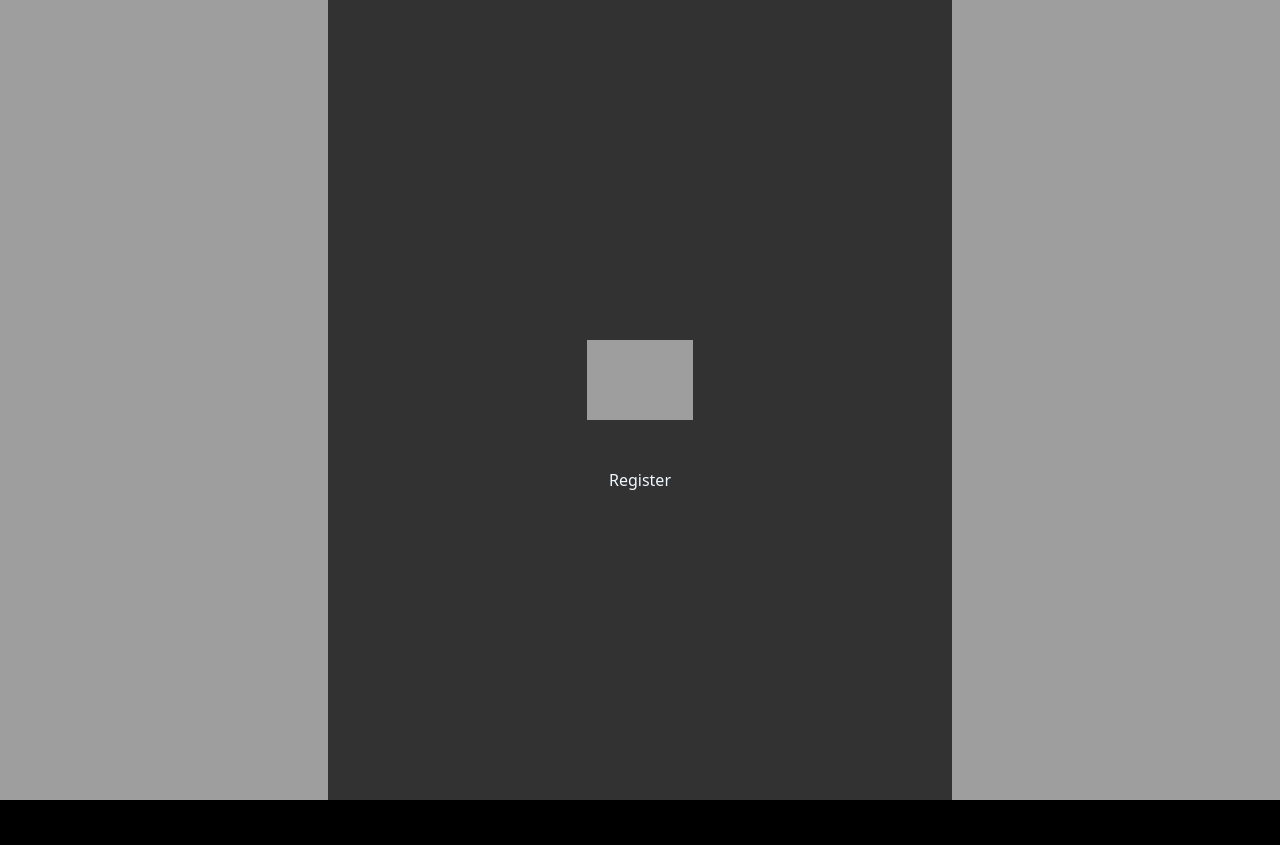
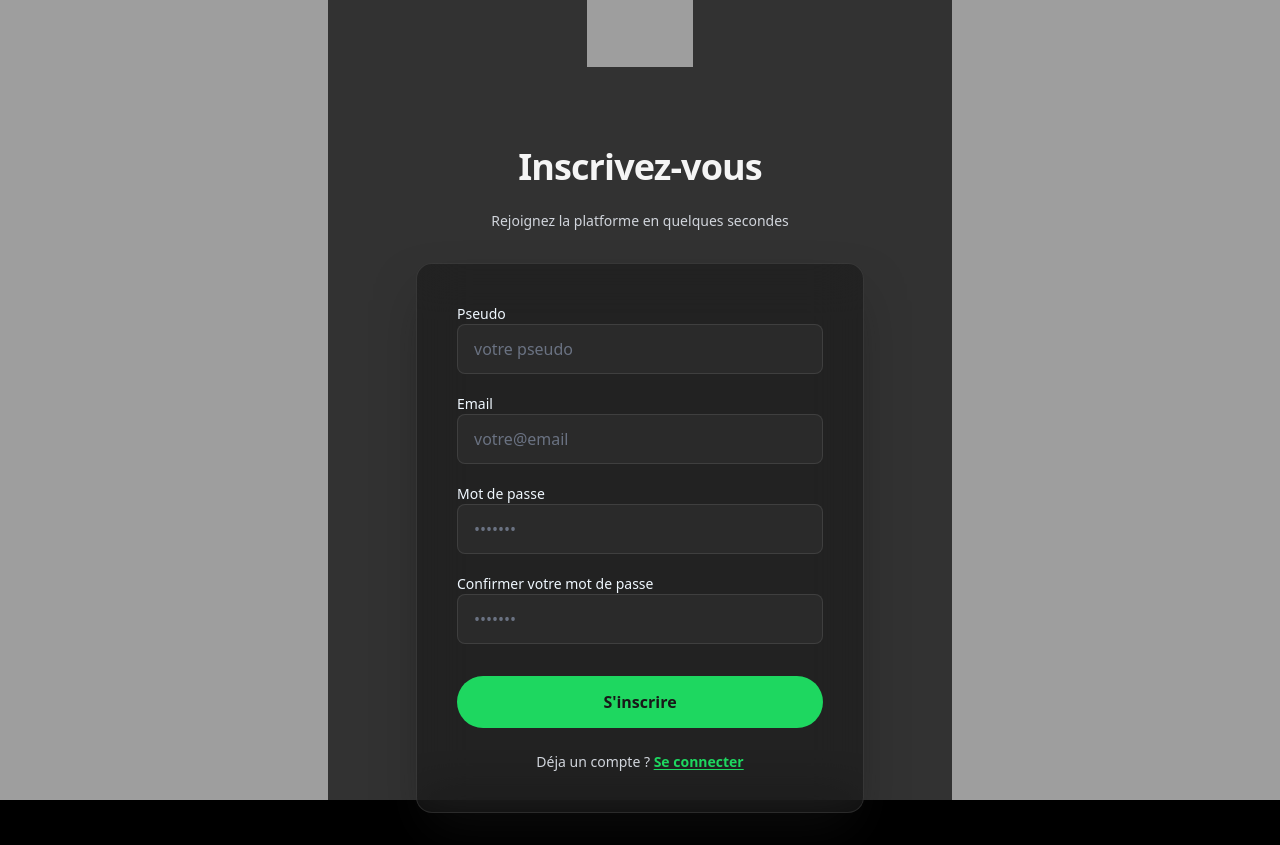
Before and after one commit to Eliott-stf/front_react_spotify, a React (Vite) app: page /register in a window 1280 px wide. Before the commit the page ends 800 px from the top, so only its background shows below. Built offline with nearby package versions, Linux system fonts and the light colour scheme.

Commit message:
register screen

```diff
--- a/src/screens/OfflineScreens/Login.jsx
+++ b/src/screens/OfflineScreens/Login.jsx
@@ -9,7 +9,7 @@ const Login = () => {
     //on délcare nos state pour les valeurs du formulaire
     const [email, setEmail] = useState('');
     const [password, setPassword] = useState('');
-    const [errorMessage, setEroorMessage] = useState('');
+    const [errorMessage, setErrorMessage] = useState('');
     const [isLoading, setIsLoading] = useState(false);
     const [user, setUser] = useState('');
 
@@ -32,7 +32,7 @@ const Login = () => {
         <div className='col w-full min-h-[70vh] px-4 sm:px-6 py-8'>
             <div className="w-full max-w-md animate-slideup2">
                 <div className="text-center mb-8">
-                    <h1 className="title-h1">Connectez vous</h1>
+                    <h1 className="title-h1">Connectez-vous</h1>
                     <p className="text-gray-300 mt-2 text-sm">Accédez a votre bibliothèque musicale</p>
                 </div>
 
--- a/src/screens/OfflineScreens/Register.jsx
+++ b/src/screens/OfflineScreens/Register.jsx
@@ -1,9 +1,100 @@
-import React from 'react'
+import React, { useEffect, useState } from 'react'
+import { Link, useNavigate } from 'react-router-dom';
+import CustomInput from '../../components/Ui/CustomInput';
+import ErrorMessage from '../../components/Ui/ErrorMessage';
+import ButtonLoader from '../../components/Loader/ButtonLoader';
 
 const Register = () => {
-  return (
-    <div>Register</div>
-  )
+
+    //on délcare nos state pour les valeurs du formulaire
+    const [email, setEmail] = useState('');
+    const [password, setPassword] = useState('');
+    const [confirmPassword, setConfirmPassword] = useState('');
+    const [nickname, setNickname] = useState('');
+    const [errorMessage, setErrorMessage] = useState('');
+    const [isLoading, setIsLoading] = useState(false);
+    const [user, setUser] = useState('');
+
+    //on récupère le hook de navigation
+    const navigate = useNavigate
+
+    useEffect(() => {
+        //si j'ai un utilisateur en session, on le redirige sur '/' du OnlineRouter
+        if (user) {
+            navigate("/");
+        }
+    }, [user, navigate])
+
+    //Méthode qui receptionne les datas du formulaire
+    const handleSubmit = async (event) => {
+        event.preventDefault(); //on empeche le comportement naturel du formulaire
+    }
+
+    return (
+        <div className='col w-full min-h-[70vh] px-4 sm:px-6 py-8'>
+            <div className="w-full max-w-md animate-slideup2">
+                <div className="text-center mb-8">
+                    <h1 className="title-h1">Inscrivez-vous</h1>
+                    <p className="text-gray-300 mt-2 text-sm">Rejoignez la platforme en quelques secondes</p>
+                </div>
+
+                {/* formulaire */}
+                <form
+                    onSubmit={handleSubmit}
+                    className='w-full rounded-2xl bg-black/60 backdrop-blur-xl border border-white_01 p-8 sm:p-10 shadow-2xl shadow-black_05'>
+
+                    <div className="space-y-1">
+                        <CustomInput
+                            label={'Pseudo'}
+                            type={'text'}
+                            placeholder='votre pseudo'
+                            state={nickname}
+                            callable={(event) => setNickname(event.target.value)} />
+                        <CustomInput
+                            label={'Email'}
+                            type={'email'}
+                            placeholder='votre@email'
+                            state={email}
+                            callable={(event) => setEmail(event.target.value)} />
+
+                        <CustomInput
+                            label={'Mot de passe'}
+                            type={'password'}
+                            placeholder='•••••••'
+                            state={password}
+                            callable={(event) => setPassword(event.target.value)} />
+                        <CustomInput
+                            label={'Confirmer votre mot de passe'}
+                            type={'password'}
+                            placeholder='•••••••'
+                            state={confirmPassword}
+                            callable={(event) => setConfirmPassword(event.target.value)} />
+                    </div>
+
+                    {errorMessage && <ErrorMessage message={errorMessage} />}
+
+                    <div className="mt-8">
+                        {isLoading ? (
+                            <div className="flex justify-center py-2">
+                                <ButtonLoader />
+                            </div>
+                        ) : (
+                            <button className='main-button' type="submit">
+                                S'inscrire
+                            </button>
+                        )}
+                    </div>
+
+                    <p className="mt-6 text-center text-gray-300 text-sm">
+                        Déja un compte ?{' '}
+                        <Link to={'/'} className='text-green font-semibold hover:text-green_top underline underline-offset-2 transition-colors'>
+                            Se connecter
+                        </Link>
+                    </p>
+                </form>
+            </div>
+        </div>
+    )
 }
 
 export default Register
```
